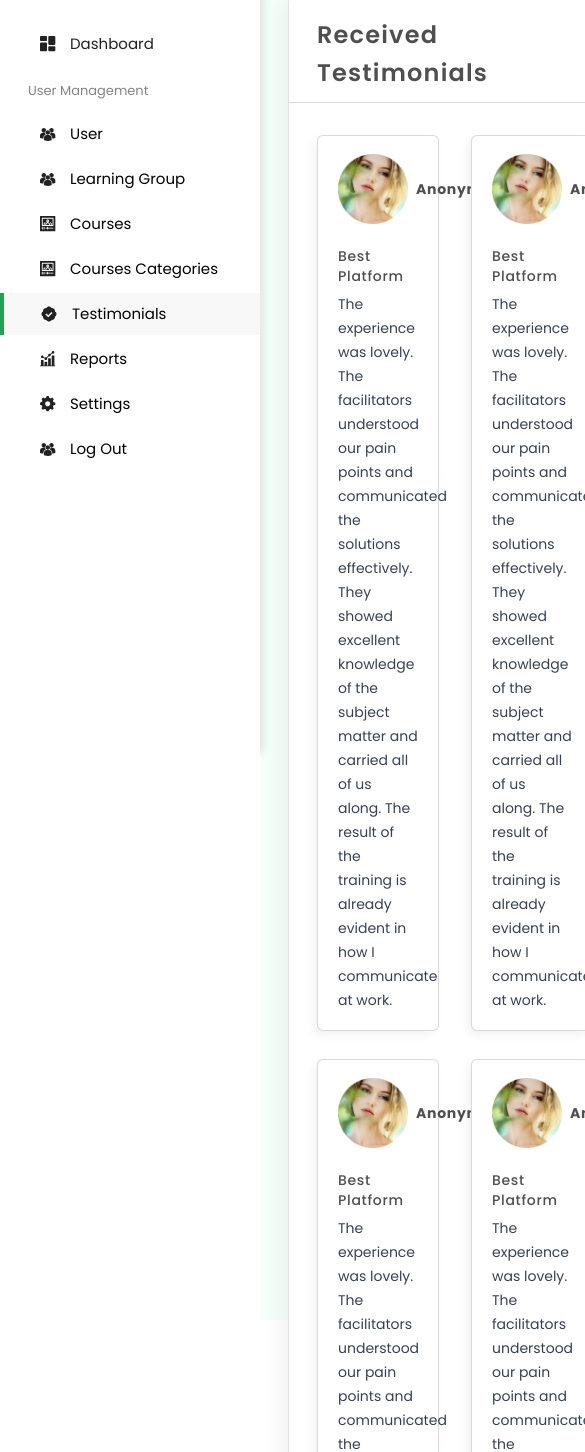
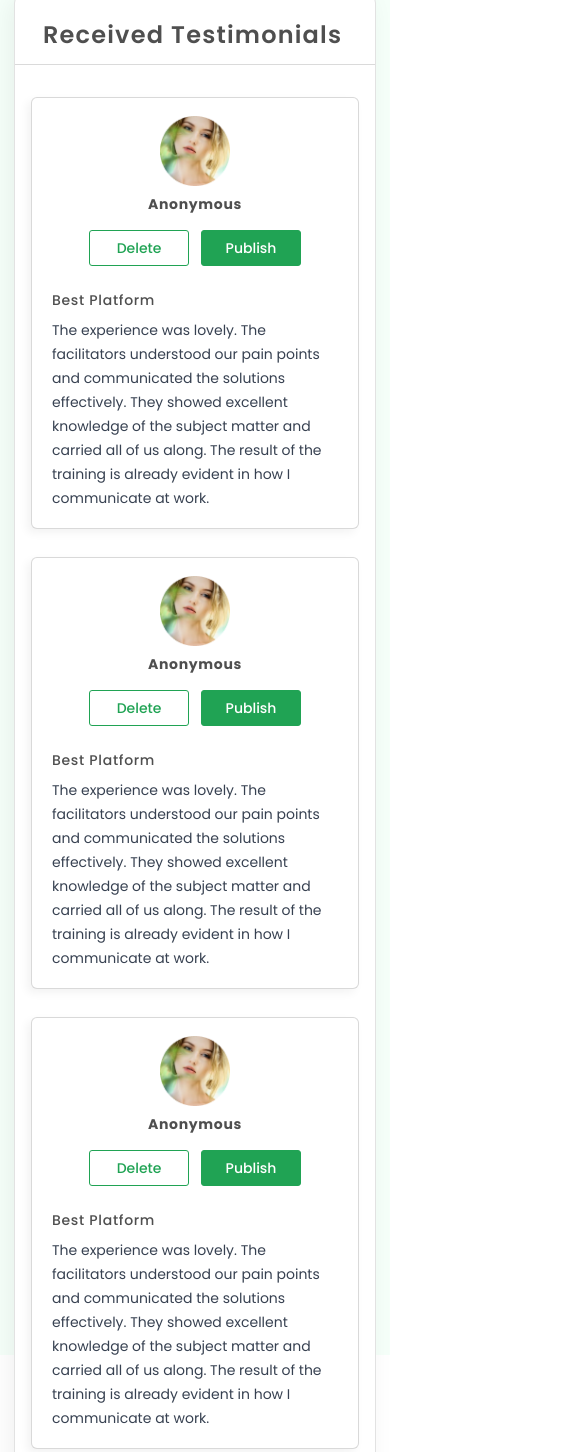
Before and after one commit to Payobami/hcp-ay, a plain HTML site: page src/admin/testimonials.html in a window 390 px wide. Shown: the part 147-1599 px from the top of the page, 585 px wide, since content can reach past the window. Drawn offline with Linux system fonts and the light colour scheme.

Commit message:
I have made the testimonials page to be responsive.

```diff
--- a/src/admin/testimonials.html
+++ b/src/admin/testimonials.html
@@ -28,8 +28,8 @@
         </div>
     </nav>
 
-    <main id="main-el" class="flex mt-[60px]">
-        <aside class="sidebar z-50 bg-white h-full w-[260px] min-h-screen py-8 shadow-[5px_-5px_7px_rgba(0,0,0,0.08)] fixed left-0" id="sidebar">
+    <main id="main-el" class="flex mt-[60px] hide-sidebar">
+        <aside id="sidebar" class="sidebar z-50 bg-white h-full w-[260px] min-h-screen py-8 shadow-[5px_-5px_7px_rgba(0,0,0,0.08)] fixed left-0" id="sidebar">
             <div class="mb-[26px] px-7">
                 <p class="text-mild-black text-lg mb-1 leading-7">Hi, Adeyemi Inc.</p>
                 <p class="text-[15px] font-light leading-5 text-grey-1">Admin@hcp.com</p>
@@ -77,21 +77,21 @@
         </aside>
 
         <!-- In the calculation calc(100vh - 60px), 60px is the height of the fixed nav. This is done to even the height of the main screen to prevent unnecessary vertical overflows -->
-        <section id="main-content" class="ml-[260px] [&>div]:relative [&>div]:z-20 pt-9 px-7 flex-1 relative w-full min-h-[calc(100vh-60px)] before:w-full before:h-[64%] before:bg-dash-blue before:absolute before:top-0 before:left-0 before:z-10">
-            <div>
+        <section id="main-content" class="ml-[260px] [&>div]:relative [&>div]:z-20 pt-9 px-3.5 xsm:px-7 flex-1 relative min-h-[calc(100vh-60px)] before:w-full before:h-[64%] before:bg-dash-blue before:absolute before:top-0 before:left-0 before:z-10">
+            <div class="">
                 <h4 class="uppercase text-brand-green leading-7 text-lg mb-4">Testimonial</h4>
                 <div class="bg-white border border-[#E2E2E2] shadow-[-5px_5px_25px_rgba(0,0,0,0.06)] rounded-10 py-[22px] mb-12">
-                    <h2 class="mb-2.5 text-black-2 tracking-wider leading-[38px] text-2xl font-semibold px-7">Received Testimonials</h2>
-                    <div class="border-t border-[#A1A1A1] border-opacity-[39%] pt-8 px-7">
-                        <div class="grid grid-cols-2 gap-y-7 gap-x-8 mb-10">
-                            <div class="max-w-1/2 px-5 py-[18px] rounded-md bg-white border-[1.3px] border-[#828282] border-opacity-30 shadow-[-4px_4px_10px_rgba(0,0,0,0.05)]">
-                                <div class="flex gap-16 justify-between items-center mb-[22px]">
-                                    <div class="flex gap-2 items-center">
+                    <h2 class="mb-2.5 text-black-2 tracking-wider leading-[38px] text-2xl font-semibold px-7 md:text-center min-[1320px]:text-left">Received Testimonials</h2>
+                    <div class="border-t border-[#A1A1A1] border-opacity-[39%] pt-8 px-4 xsm:px-7">
+                        <div class="grid min-[1320px]:grid-cols-2 gap-y-7 gap-x-6 mb-10">
+                            <div class="mx-auto w-full max-w-full xsm:max-w-[620px] px-5 py-[18px] rounded-md bg-white border-[1.3px] border-[#828282] border-opacity-30 shadow-[-4px_4px_10px_rgba(0,0,0,0.05)]">
+                                <div class="flex flex-wrap lg:flex-nowrap gap-y-4 gap-x-16 justify-between items-center mb-6 max-[400px]:justify-center">
+                                    <div class="flex gap-2 items-center max-[400px]:flex-col max-[400px]:justify-center">
                                         <img class="w-[70px] h-[70px]" src="../img/testimonials/1.png" />
                                         <h5 class="font-bold text-sm leading-5 tracking-wider text-black-2">Anonymous</h5>
                                     </div>
 
-                                    <div class="mb-0 flex justify-end gap-3 leading-5 text-sm font-medium text-center">
+                                    <div class="mb-0 flex justify-end gap-3 leading-5 text-sm font-medium text-center flex-wrap xsm:flex-nowrap">
                                         <button class="border border-brand-green bg-white rounded-[3px] w-[100px] h-9 text-brand-green">
                                             Delete
                                         </button>
@@ -102,18 +102,18 @@
                                 </div>
 
                                 <div class="text-sm">
-                                    <h6 class="leading-5 tracking-wider font-medium text-black-2 mb-1.5">Best Platform</h6>
+                                    <h6 class="leading-5 tracking-wider font-medium text-black-2 mb-2">Best Platform</h6>
                                     <p class="leading-6 text-gray-700">The experience was lovely. The facilitators understood our pain points and communicated the solutions effectively. They showed excellent knowledge of the subject matter and carried all of us along. The result of the training is already evident in how I communicate at work.</p>
                                 </div>
                             </div>
-                            <div class="max-w-1/2 px-5 py-[18px] rounded-md bg-white border-[1.3px] border-[#828282] border-opacity-30 shadow-[-4px_4px_10px_rgba(0,0,0,0.05)]">
-                                <div class="flex gap-16 justify-between items-center mb-[22px]">
-                                    <div class="flex gap-2 items-center">
+                            <div class="mx-auto w-full max-w-full xsm:max-w-[620px] px-5 py-[18px] rounded-md bg-white border-[1.3px] border-[#828282] border-opacity-30 shadow-[-4px_4px_10px_rgba(0,0,0,0.05)]">
+                                <div class="flex flex-wrap lg:flex-nowrap gap-y-4 gap-x-16 justify-between items-center mb-6 max-[400px]:justify-center">
+                                    <div class="flex gap-2 items-center max-[400px]:flex-col max-[400px]:justify-center">
                                         <img class="w-[70px] h-[70px]" src="../img/testimonials/1.png" />
                                         <h5 class="font-bold text-sm leading-5 tracking-wider text-black-2">Anonymous</h5>
                                     </div>
 
-                                    <div class="mb-0 flex justify-end gap-3 leading-5 text-sm font-medium text-center">
+                                    <div class="mb-0 flex justify-end gap-3 leading-5 text-sm font-medium text-center flex-wrap xsm:flex-nowrap">
                                         <button class="border border-brand-green bg-white rounded-[3px] w-[100px] h-9 text-brand-green">
                                             Delete
                                         </button>
@@ -124,18 +124,18 @@
                                 </div>
 
                                 <div class="text-sm">
-                                    <h6 class="leading-5 tracking-wider font-medium text-black-2 mb-1.5">Best Platform</h6>
+                                    <h6 class="leading-5 tracking-wider font-medium text-black-2 mb-2">Best Platform</h6>
                                     <p class="leading-6 text-gray-700">The experience was lovely. The facilitators understood our pain points and communicated the solutions effectively. They showed excellent knowledge of the subject matter and carried all of us along. The result of the training is already evident in how I communicate at work.</p>
                                 </div>
                             </div>
-                            <div class="max-w-1/2 px-5 py-[18px] rounded-md bg-white border-[1.3px] border-[#828282] border-opacity-30 shadow-[-4px_4px_10px_rgba(0,0,0,0.05)]">
-                                <div class="flex gap-16 justify-between items-center mb-[22px]">
-                                    <div class="flex gap-2 items-center">
+                            <div class="mx-auto w-full max-w-full xsm:max-w-[620px] px-5 py-[18px] rounded-md bg-white border-[1.3px] border-[#828282] border-opacity-30 shadow-[-4px_4px_10px_rgba(0,0,0,0.05)]">
+                                <div class="flex flex-wrap lg:flex-nowrap gap-y-4 gap-x-16 justify-between items-center mb-6 max-[400px]:justify-center">
+                                    <div class="flex gap-2 items-center max-[400px]:flex-col max-[400px]:justify-center">
                                         <img class="w-[70px] h-[70px]" src="../img/testimonials/1.png" />
                                         <h5 class="font-bold text-sm leading-5 tracking-wider text-black-2">Anonymous</h5>
                                     </div>
 
-                                    <div class="mb-0 flex justify-end gap-3 leading-5 text-sm font-medium text-center">
+                                    <div class="mb-0 flex justify-end gap-3 leading-5 text-sm font-medium text-center flex-wrap xsm:flex-nowrap">
                                         <button class="border border-brand-green bg-white rounded-[3px] w-[100px] h-9 text-brand-green">
                                             Delete
                                         </button>
@@ -146,18 +146,18 @@
                                 </div>
 
                                 <div class="text-sm">
-                                    <h6 class="leading-5 tracking-wider font-medium text-black-2 mb-1.5">Best Platform</h6>
+                                    <h6 class="leading-5 tracking-wider font-medium text-black-2 mb-2">Best Platform</h6>
                                     <p class="leading-6 text-gray-700">The experience was lovely. The facilitators understood our pain points and communicated the solutions effectively. They showed excellent knowledge of the subject matter and carried all of us along. The result of the training is already evident in how I communicate at work.</p>
                                 </div>
                             </div>
-                            <div class="max-w-1/2 px-5 py-[18px] rounded-md bg-white border-[1.3px] border-[#828282] border-opacity-30 shadow-[-4px_4px_10px_rgba(0,0,0,0.05)]">
-                                <div class="flex gap-16 justify-between items-center mb-[22px]">
-                                    <div class="flex gap-2 items-center">
+                            <div class="mx-auto w-full max-w-full xsm:max-w-[620px] px-5 py-[18px] rounded-md bg-white border-[1.3px] border-[#828282] border-opacity-30 shadow-[-4px_4px_10px_rgba(0,0,0,0.05)]">
+                                <div class="flex flex-wrap lg:flex-nowrap gap-y-4 gap-x-16 justify-between items-center mb-6 max-[400px]:justify-center">
+                                    <div class="flex gap-2 items-center max-[400px]:flex-col max-[400px]:justify-center">
                                         <img class="w-[70px] h-[70px]" src="../img/testimonials/1.png" />
                                         <h5 class="font-bold text-sm leading-5 tracking-wider text-black-2">Anonymous</h5>
                                     </div>
 
-                                    <div class="mb-0 flex justify-end gap-3 leading-5 text-sm font-medium text-center">
+                                    <div class="mb-0 flex justify-end gap-3 leading-5 text-sm font-medium text-center flex-wrap xsm:flex-nowrap">
                                         <button class="border border-brand-green bg-white rounded-[3px] w-[100px] h-9 text-brand-green">
                                             Delete
                                         </button>
@@ -168,15 +168,16 @@
                                 </div>
 
                                 <div class="text-sm">
-                                    <h6 class="leading-5 tracking-wider font-medium text-black-2 mb-1.5">Best Platform</h6>
+                                    <h6 class="leading-5 tracking-wider font-medium text-black-2 mb-2">Best Platform</h6>
                                     <p class="leading-6 text-gray-700">The experience was lovely. The facilitators understood our pain points and communicated the solutions effectively. They showed excellent knowledge of the subject matter and carried all of us along. The result of the training is already evident in how I communicate at work.</p>
                                 </div>
                             </div>
                         </div>
-                        <div class="flex text-xs leading-[18px] w-fit mb-4">
-                            <button class="h-7.5 border-l border-y border-[#C4C4C4] rounded-l-5 pl-3 py-1.5 pr-1.5 text-grey-1 hover:border-grey-1 hover:bg-grey-1 hover:text-white">
+                        <div class="flex flex-wrap gap-5 flex-col xsm:gap-0 xsm:flex-row text-xs leading-[18px] w-fit mb-4">
+                            <button class="w-fit px-5 h-7.5 border xsm:border-r-0 border-[#C4C4C4] rounded-5 xsm:rounded-r-none xsm:pl-3 py-1.5 xsm:pr-2 text-grey-1 hover:border-grey-1 hover:bg-grey-1 hover:text-white">
                                 Previous
                             </button>
+                            <div class="flex">
                                 <a class="bg-brand-green w-7.5 h-7.5 text-white center-content">1</a>
                                 <a class="hover:border-brand-green hover:bg-brand-green hover:text-white border border-y border-l-0 border-[#C4C4C4] w-7.5 h-7.5 text-brand-green center-content">2</a>
                                 <a class="hover:border-brand-green hover:bg-brand-green hover:text-white border border-y border-l-0 border-[#C4C4C4] w-7.5 h-7.5 text-brand-green center-content">3</a>
@@ -184,7 +185,8 @@
                                 <a class="hover:border-brand-green hover:bg-brand-green hover:text-white border border-y border-l-0 border-[#C4C4C4] w-7.5 h-7.5 text-brand-green center-content">5</a>
                                 <a class="hover:border-grey-1 hover:bg-grey-1 hover:text-white border border-y border-l-0 border-[#C4C4C4] w-7.5 h-7.5 text-grey-1 center-content">...</a>
                                 <a class="hover:border-brand-green hover:bg-brand-green hover:text-white border border-y border-l-0 border-[#C4C4C4] w-7.5 h-7.5 text-brand-green center-content">23</a>
-                            <button class="h-7.5 border-r border-y border-[#C4C4C4] rounded-r-5 pl-3 py-1.5 pr-5 text-brand-green hover:border-brand-green hover:bg-brand-green hover:text-white">
+                            </div>
+                            <button class="w-fit px-8 h-7.5 border xsm:border-l-0 border-[#C4C4C4] rounded-5 xsm:rounded-l-none xsm:pl-3 py-1.5 xsm:pr-5 text-brand-green hover:border-brand-green hover:bg-brand-green hover:text-white">
                                 Next
                             </button>
                         </div>
--- a/src/css/input.css
+++ b/src/css/input.css
@@ -52,6 +52,10 @@
     visibility: hidden;
     opacity: 0;
     transition: 0.3s ease-in-out opacity 0.3s;
+}
+
+.hide-sidebar #main-content {
+    width: 100%;
 }
 
 #sidebar {
```
Also changed, not shown: src/css/output.css. Lines whose indentation alone changed are shown as unchanged.
